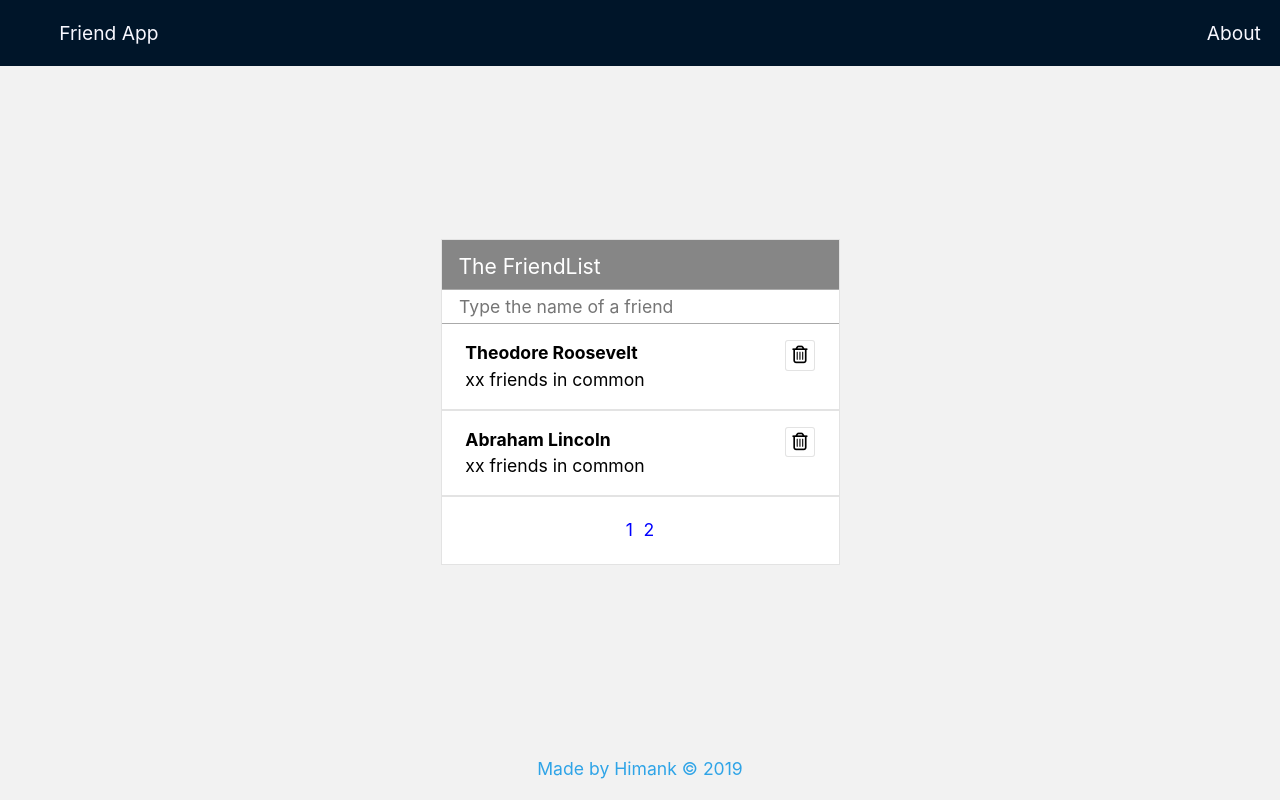
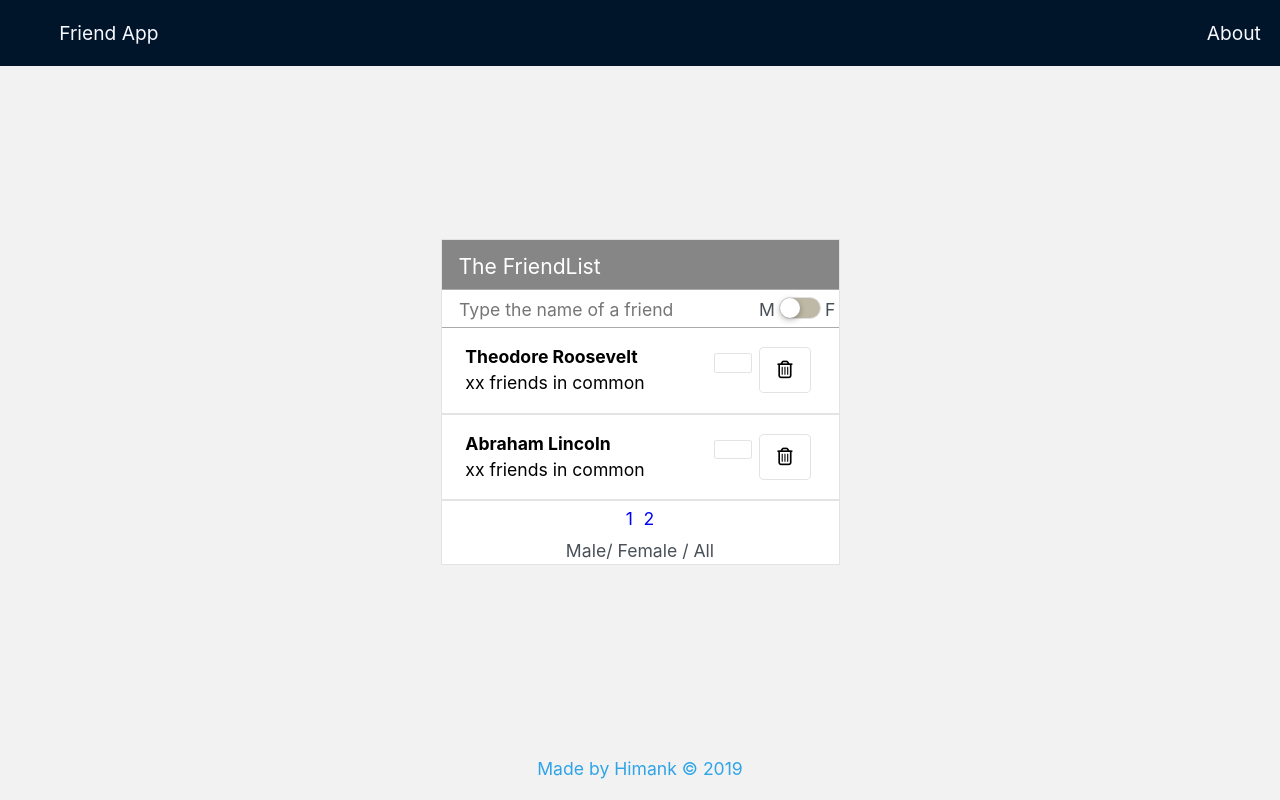
Before and after one commit to hi-manshu-kumar/FriendList-React-App, a Next.js app: page / in a window 1280 px wide. Built offline with nearby package versions, Linux system fonts and the light colour scheme; a small style sheet from the web is missing; a web font is replaced by a local one.

Commit message:
--update: removed bugs and added gender filter

```diff
--- a/components/addfriend.js
+++ b/components/addfriend.js
@@ -2,13 +2,24 @@ import {Component} from 'react';
 
 class AddFriend extends Component{
     state={
-        friendName: ''
+        friendName: '',
+        gender    : 'M'
     }
 
     handleChange = (e) => {
         this.setState({
             friendName: e.target.value
         })
+    }
+
+    handleGenderChange = () => {
+        let {gender} = this.state;
+         if(gender === 'M'){
+             gender = "F"
+         } else if (gender==='F'){
+             gender = "M"
+         }
+        this.setState({gender});
     }
 
     handleSubmit = (e) => {
@@ -30,12 +41,52 @@ class AddFriend extends Component{
                     value={this.state.friendName}
                     placeholder="Type the name of a friend"
                     />
+                    <span id="gender">
+                     M<label className="switch"><input type="checkbox" value={this.state.gender} onChange={this.handleGenderChange} /><div></div></label>F
+                     </span>
                 </form>
 
-                <style jsx>{`
+                <style global jsx>{`
                     form{
                         width:100%
                     }
+
+                    .switch input {
+                        position: absolute;
+                        opacity: 0;
+                      }
+
+
+                      .switch {
+                        display: inline-block;
+                        font-size: 20px; /* 1 */
+                        height: 1em;
+                        margin-top:0;
+                        width: 2em;
+                        background: #BDB9A6;
+                        border-radius: 1em;
+                        transform: translateY(7px);
+                      }
+
+                      .switch div {
+                        height: 1em;
+                        width: 1em;
+                        margin-top:-0.5em;
+                        margin-left:-1em;
+                        border-radius: 1em;
+                        background: #FFF;
+                        box-shadow: 0 0.1em 0.3em rgba(0,0,0,0.3);
+                        -webkit-transition: all 300ms;
+                           -moz-transition: all 300ms;
+                                transition: all 300ms;
+                      }
+
+                      .switch input:checked + div {
+                        -webkit-transform: translate3d(100%, 0, 0);
+                           -moz-transform: translate3d(100%, 0, 0);
+                                transform: translate3d(100%, 0, 0);
+                      }
+
                 `}
                 </style>
             </>
--- a/components/friend.js
+++ b/components/friend.js
@@ -10,14 +10,14 @@ const Friend = ({friends, deleteFriend, toggleFavourite}) => {
                     </span>
                     <span>
                         <input
-                            class="star"
+                            className="star"
                             id={`box${friend.id}`}
                             type="checkbox"
                             checked={friend.favourite}
-                            onChange={() => toggleFavourite(friend.id-1)}
+                            onChange={() => toggleFavourite(friend.id)}
                         />
-                          <label for={`box${friend.id}`}></label>
-                        <button onClick={() => deleteFriend(friend.id)}><i class="far fa-trash-alt"></i></button>
+                          <label htmlFor={`box${friend.id}`}></label>
+                        <button onClick={() => deleteFriend(friend.id)}><i className="far fa-trash-alt"></i></button>
                     </span>
                 </div>
             )
@@ -44,12 +44,16 @@ const Friend = ({friends, deleteFriend, toggleFavourite}) => {
             input[type=checkbox]:checked + label:before {
                 content: "\f005"
             }
+            label{
+                border:1px solid red;
+            }
 
-            button{
+            label,button{
                 background: none;
-                padding: 0.5em 0.;
-                border: 1px solid #e3e3e3;
+                padding: 0.5em 1em;
+                border: 1.5px solid #e3e3e3;
                 border-radius: 10%;
+                margin: 0.2em;
             }
         `}</style>
         </>
--- a/pages/_document.js
+++ b/pages/_document.js
@@ -12,7 +12,7 @@ export default class MyDocument extends Document {
                     <link rel="stylesheet" href="https://cdnjs.cloudflare.com/ajax/libs/nprogress/0.2.0/nprogress.min.css"></link>
                     <link rel="stylesheet" href="https://bootswatch.com/4/cerulean/bootstrap.min.css"/>
                     <link href="https://fonts.googleapis.com/css?family=Gentium+Basic|Open+Sans" rel="stylesheet"></link>
-                    <link rel="stylesheet" href="https://use.fontawesome.com/releases/v5.8.2/css/all.css" integrity="sha384-oS3vJWv+0UjzBfQzYUhtDYW+Pj2yciDJxpsK1OYPAYjqT085Qq/1cq5FLXAZQ7Ay" crossorigin="anonymous"></link>
+                    <link rel="stylesheet" href="https://use.fontawesome.com/releases/v5.8.2/css/all.css" integrity="sha384-oS3vJWv+0UjzBfQzYUhtDYW+Pj2yciDJxpsK1OYPAYjqT085Qq/1cq5FLXAZQ7Ay" crossOrigin="anonymous"></link>
                 </Head>
                 <body>
                     <Main></Main>
--- a/pages/index.js
+++ b/pages/index.js
@@ -8,12 +8,13 @@ class index extends Component{
         super();
         this.state={                //state that will hold the list of friends with its details
             friends: [
-                { id:1, name: "Theodore Roosevelt", sex: "M", favourite: true },
-                { id:2, name: "Abraham Lincoln", sex: "F", favourite: false },
-                { id:3, name: "George Washington", sex: "F", favourite: false }
+                { id:1, name: "Theodore Roosevelt", gender: "M", favourite: true },
+                { id:2, name: "Abraham Lincoln", gender: "F", favourite: false },
+                { id:3, name: "George Washington", gender: "F", favourite: false }
             ],
             currentPage: 1,
-            friendsPerPage: 2
+            friendsPerPage: 2,
+            genderFilter: "A"
         };
         this.handlePagination = this .handlePagination.bind(this);
     }
@@ -25,8 +26,15 @@ class index extends Component{
     }
 
     toggleFavourite = (id) => {                 //id is for searching the index of array element that is getting changed
-        const {friends} = this.state;
-        friends[id].favourite = friends[id].favourite ? false:true;     // tertenary operator to toggle favourite
+        let {friends} = this.state;
+
+        friends = friends.map(friend => {
+            if(friend.id === id ){
+                friend.favourite = friend.favourite? false : true;
+            }
+            return friend;
+        });
+
         this.setState({friends});
     }
 
@@ -37,26 +45,31 @@ class index extends Component{
         this.setState({friends});
     }
 
-    addFriend = (friendData) => {       // function tob add friends which execute from the addfriend child
+    addFriend = (friendData) => {                   // function tob add friends which execute from the addfriend child
 
-        let friend = {};                //create a empty object
-        let {friends} = this.state;     //have immutable friendlist
+        let friend    = {};                         //create a empty object
+        let {friends} = this.state;                 //have immutable friendlist
 
-        friend.id = friends.length+1;    //calculate the id
-        friend.name = friendData.friendName;    //add the friendname from arguments
-        friend.sex="M";
-        friend.favourite=false;
-        friends.push(friend);             //push the new friend to the immutable friendlist
+        friend.id        = friends.length+1;       //calculate the id
+        friend.name      = friendData.friendName;  //add the friendname from arguments
+        friend.gender       = friendData.gender;
+        friend.favourite = false;
+        friends.push(friend);                       //push the new friend to the immutable friendlist
 
-        this.setState({friends});           //update the state to rerender the list
+        this.setState({friends});                    //update the state to rerender the list
+        console.log(this.state.friends);
     }
 
+    handleGenderChange = (gender) => {
+        this.setState({genderFilter: gender});
+    }
 
     render(){
-        const { friends,currentPage, friendsPerPage } = this.state;
+        let { friends,currentPage, friendsPerPage, genderFilter } = this.state;
 
         const indexOfLastFriend = currentPage * friendsPerPage;
         const indexOfFirstFriend = indexOfLastFriend - friendsPerPage;
+        friends = friends.filter(friend => friend.gender!==genderFilter);
         const currentList = friends.slice(indexOfFirstFriend, indexOfLastFriend);
 
         const pageNumbers = [];
@@ -75,7 +88,7 @@ class index extends Component{
                 {number}
               </li>
             );
-          });
+        });
 
         return (
             <Layout title="Home">
@@ -88,6 +101,10 @@ class index extends Component{
                 <span className="pagination">
                 {renderPageNumbers}
                 </span>
+
+                <div>
+                <span className="filter" onClick={() => this.handleGenderChange("M")}>Male</span>/ <span className="filter" onClick={() => this.handleGenderChange("F")}>Female</span> / <span className="filter"  onClick={() => this.handleGenderChange("A")}>All</span>
+                </div>
                 <style global jsx>{`
                     Friend{
                         width:100%;
@@ -108,16 +125,26 @@ class index extends Component{
                         list-style: none;
                         color: blue;
                         display: flex;
+                        margin: auto 0;
                     }
                     .pageNo{
-                        margin: 50% 0.3em;
+                        margin: 0 0.3em;
+                    }
+                    form{
+                        border-bottom: 1px solid #aaaaaa;
                     }
                     input[type=text]{
-                        width: 100%;
+                        width: 80%;
                         border:0px;
-                        border-bottom: 1px solid #aaaaaa;
                         padding:0.2em;
                         padding-left: 1em;
+                    }
+
+                    .filter,{
+                        cursor: pointer;
+                    }
+                    .filter:hover{
+                        color:#2FA4E7;
                     }
 
                     .friendlist{
```
